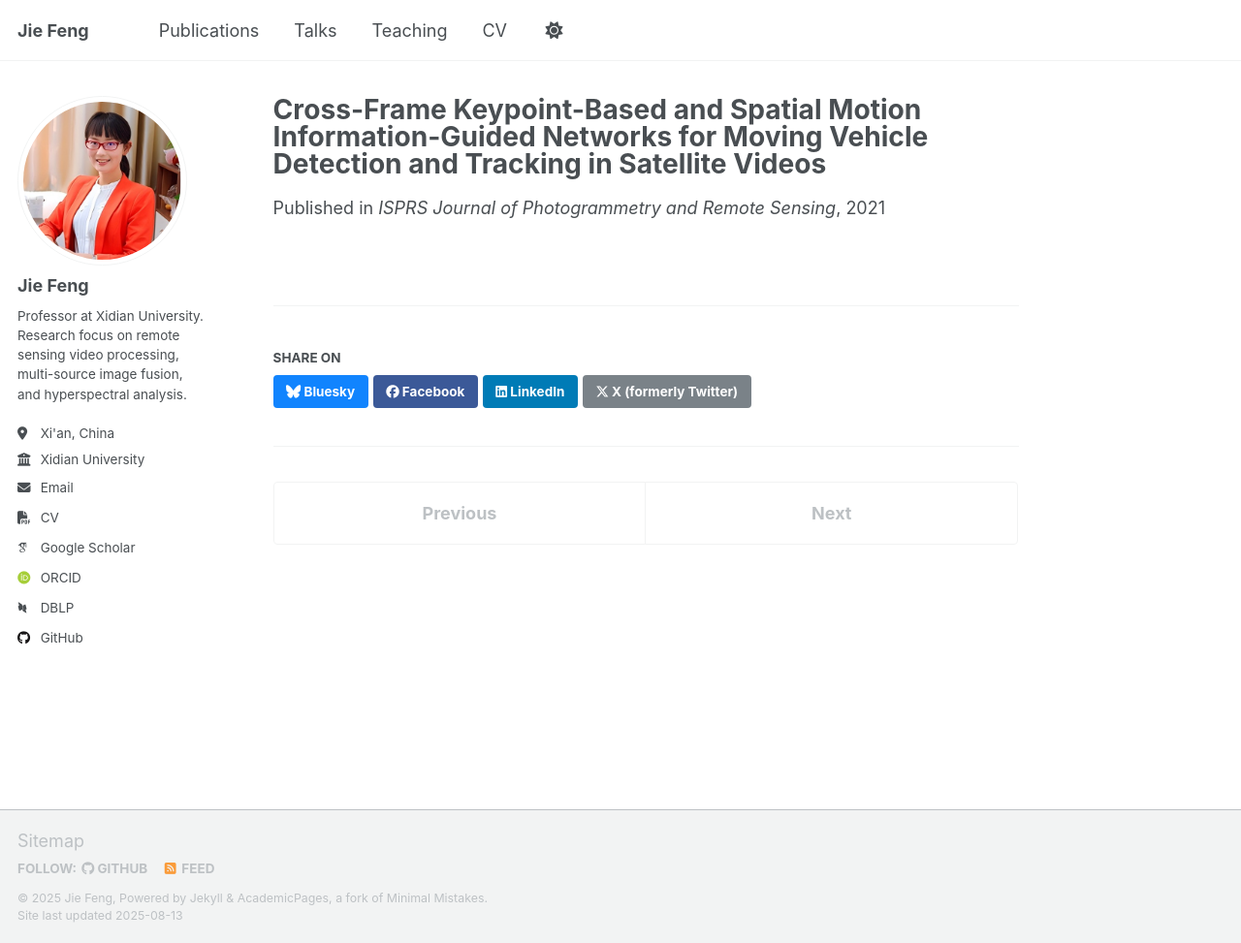
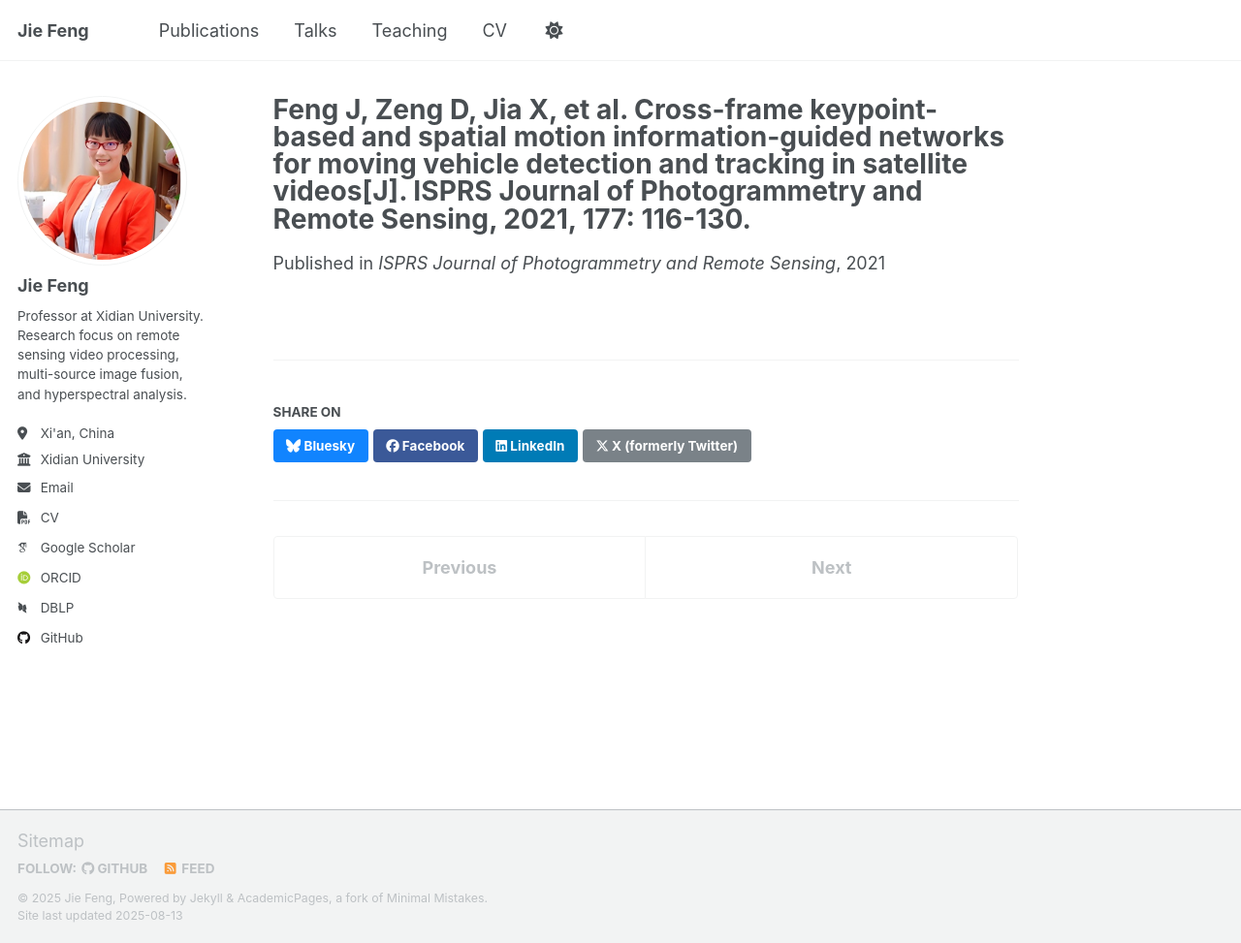
Before and after one commit to jiefeng0109/jiefeng0109.github.io, a Jekyll site: the page built from _publications/2021-07-01-paper-title-number-12.md, in a window 1280 px wide and 973 px high. Shown: the whole window at 97% size. Built offline with Jekyll 4.4.1, drawn with Linux system fonts in a browser that asks for light colours; some web fonts are replaced; a script that is not in the unit is left out.

Commit message:
Update 2021-07-01-paper-title-number-12.md

```diff
--- a/_publications/2021-07-01-paper-title-number-12.md
+++ b/_publications/2021-07-01-paper-title-number-12.md
@@ -1,5 +1,5 @@
 ---
-title: "Cross-Frame Keypoint-Based and Spatial Motion Information-Guided Networks for Moving Vehicle Detection and Tracking in Satellite Videos"
+title: "Feng J, Zeng D, Jia X, et al. Cross-frame keypoint-based and spatial motion information-guided networks for moving vehicle detection and tracking in satellite videos[J]. ISPRS Journal of Photogrammetry and Remote Sensing, 2021, 177: 116-130."
 collection: publications
 category: manuscripts
 permalink: /publication/2021-07-01-paper-title-number-12
```
